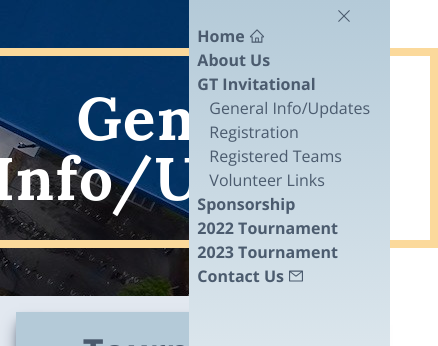
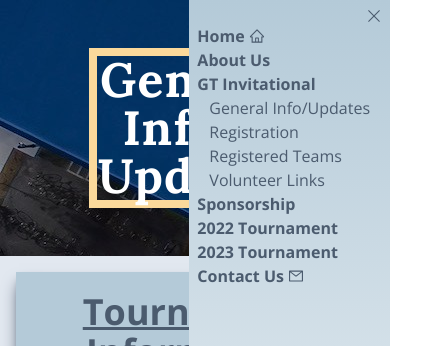
Before and after one commit to scioly-gatech/website, a Next.js app: page /currentTournament/updates in a window 390 px wide. Both pictures are taken after a click on the button 366 px from the left and 14 px from the top of the page. Shown: the top 346 px of the page, 438 px wide, since content can reach past the window. Built offline with nearby package versions, Linux system fonts and the light colour scheme.

Commit message:
Small changes to sizing of titles on phone screens

```diff
--- a/src/app/components/Navbar.tsx
+++ b/src/app/components/Navbar.tsx
@@ -64,7 +64,7 @@ export default function Navbar() {
     //There is a small nav bar intended for devices with smaller screens. That navbar includes the hamburger menu, and will not usually be there. The larger nav bar is for larger devices like computers and is across the top page.
   return (
     <main>
-        <div id="smallNavBar" className="lgNav:hidden relative z-10">
+        <div id="smallNavBar" className="lgNav:hidden z-10">
             {/* Style for the hamburger menu was inspired by Dave Gray's Tailwind CSS Video: https://www.youtube.com/watch?v=lCxcTsOHrjo */}
             <AnimatePresence>
                 <motion.div
@@ -72,16 +72,16 @@ export default function Navbar() {
                     animate={{rotate: 360, opacity: 1}}
                     transition={{delay:1}}
                 >
-                    <button onClick={toggleSmallNav} className="w-12 absolute right-0 z-10 pl-2">
+                    <button onClick={toggleSmallNav} className="w-12 fixed right-0 pl-2 z-10">
                         <div id="topLine" className="border-2 border-white m-1"></div>
                         <div id="middleLine" className="border-2 border-white m-1"></div>
                         <div id="bottomLine" className="border-2 border-white m-1"></div>
                     </button>
                 </motion.div>
 
-            <nav id="smallNav" className="hidden right-0 p-2 text-darkBlue dark:text-lightBlue bg-gradient-to-b from-lightBlue to-white dark:from-darkBlue dark:to-black min-h-[80vh]">
+            <nav id="smallNav" className="hidden right-0 p-2 text-darkBlue dark:text-lightBlue bg-gradient-to-b from-lightBlue to-white dark:from-darkBlue dark:to-black min-h-[100vh] z-10">
                 <div className="flex flex-row justify-end">
-                    <button onClick={toggleSmallNav} className="w-1/4 right-2 z-10">
+                    <button onClick={toggleSmallNav} className="w-1/8 z-10">
                         <RxCross1 />
                     </button>
                 </div>
--- a/src/app/currentTournament/compInfo/page.tsx
+++ b/src/app/currentTournament/compInfo/page.tsx
@@ -34,7 +34,7 @@ export default function page() {
           {/** Heading */}
           <div className="text-white bg-[url('/images/curr/birdView-modified.jpg')] p-12 w-screen text-center text-3xl font-bold flex justify-center items-center">
               <div className="flex justify-center text-center">
-                  <h1 className={`border-8 border-lightOrange p-8 tracking-wide text-center text-6xl ${play.className}`}>Registration</h1>
+                  <h1 className={`border-8 border-lightOrange p-8 tracking-wide text-center text-5xl md:text-6xl ${play.className}`}>Registration</h1>
               </div>
           </div>
 
@@ -42,9 +42,9 @@ export default function page() {
           <p className="bg-lightBlue text-darkBlue text-center text-xl m-4 lg:m-12 lg:mx-72 p-5 shadow-darkBlue dark:shadow-white shadow-lg">
             <span className="font-bold text-4xl underline"> Tournament Registration</span>
             <br />
-            If your team is interested in participating in the 2024 Yellow Jacket Invitational, register using the following Google Form <span className="font-bold"> before January 13th @ 12 PM EST</span>:  <a href="https://forms.gle/6HqRES5dhBhiABpx6" target="_blank" className="underline font-bold"> https://forms.gle/6HqRES5dhBhiABpx6 </a>.
+            If your team is interested in participating in the 2024 Yellow Jacket Invitational, register using the following Google Form <span className="font-bold"> before January 13th @ 12 PM EST</span>:  <a href="https://forms.gle/6HqRES5dhBhiABpx6" target="_blank" className="hidden md:flex underline font-bold"> https://forms.gle/6HqRES5dhBhiABpx6.</a>
 
-            <iframe src="https://docs.google.com/forms/d/e/1FAIpQLSedXGxt9dEoVBCpiyNbsANtSA-LrJtdbc169hyS1rJjYzkM2A/viewform?embedded=true" width="100%" height="750">Loading…</iframe>
+            <iframe src="https://docs.google.com/forms/d/e/1FAIpQLSedXGxt9dEoVBCpiyNbsANtSA-LrJtdbc169hyS1rJjYzkM2A/viewform?embedded=true" width="100%" height="450">Loading…</iframe>
           </p>
 
         </main>
--- a/src/app/currentTournament/teamInfo/page.tsx
+++ b/src/app/currentTournament/teamInfo/page.tsx
@@ -32,7 +32,7 @@ export default function page() {
         <main className="dark:bg-black bg-slate-200 w-screen md:min-h-[88vh] lg:min-h-[74vh] pb-12">
           <div className="text-white bg-[url('/images/curr/birdView-modified.jpg')] p-12 w-screen text-center text-3xl font-bold flex justify-center items-center">
               <div className="flex justify-center text-center">
-                  <h1 className={`border-8 border-lightOrange p-8 tracking-wide text-center text-6xl ${play.className}`}>Registered Teams</h1>
+                  <h1 className={`border-8 border-lightOrange p-8 tracking-wide text-center text-5xl md:text-6xl ${play.className}`}>Registered Teams</h1>
               </div>
           </div>
           <p className="bg-lightBlue text-darkBlue text-center text-xl m-4 lg:m-12 lg:mx-72 p-5 shadow-darkBlue dark:shadow-white shadow-lg">
--- a/src/app/currentTournament/updates/page.tsx
+++ b/src/app/currentTournament/updates/page.tsx
@@ -31,10 +31,19 @@ export default function page() {
         </Head>
         <main className="dark:bg-black bg-slate-200 w-screen md:min-h-[88vh] lg:min-h-[74vh] pb-12">
           {/** Heading */}
-          <div className="text-white bg-[url('/images/curr/birdView-modified.jpg')] p-12 w-screen text-center text-3xl font-bold flex justify-center items-center">
-              <div className="flex justify-center text-center">
-                  <h1 className={`border-8 border-lightOrange p-8 tracking-wide text-center text-6xl ${play.className}`}>General Info/Updates</h1>
-              </div>
+          <div className="text-white bg-[url('/images/curr/birdView-modified.jpg')] p-12 w-screen">
+            <AnimatePresence>
+              <motion.div
+                  initial={{opacity:0}}
+                  animate={{opacity:1}}
+                  transition={{duration:1}}
+                  className="text-3xl font-bold flex justify-center items-center max-w-screen"
+                >
+                    <div className="flex justify-center text-center lg:w-1/3 mx-24">
+                      <h1 className={`border-8 border-lightOrange lg:p-8 tracking-wide text-center text-5xl md:text-6xl ${play.className}`}>General Info & Updates</h1>
+                    </div>
+              </motion.div>
+            </AnimatePresence>
           </div>
 
         {/** Documents */}
--- a/src/app/currentTournament/volInfo/page.tsx
+++ b/src/app/currentTournament/volInfo/page.tsx
@@ -34,7 +34,7 @@ export default function page() {
           {/** Heading */}
           <div className="text-white bg-[url('/images/curr/birdView-modified.jpg')] p-12 w-screen text-center text-3xl font-bold flex justify-center items-center">
               <div className="flex justify-center text-center">
-                  <h1 className={`border-8 border-lightOrange p-8 tracking-wide text-center text-6xl ${play.className}`}>Volunteer Information</h1>
+                  <h1 className={`border-8 border-lightOrange p-8 tracking-wide text-center text-5xl md:text-6xl ${play.className}`}>Volunteer Information</h1>
               </div>
           </div>
 
```
Also changed, not shown: src/app/currentTournament/page.tsx (indentation only).
